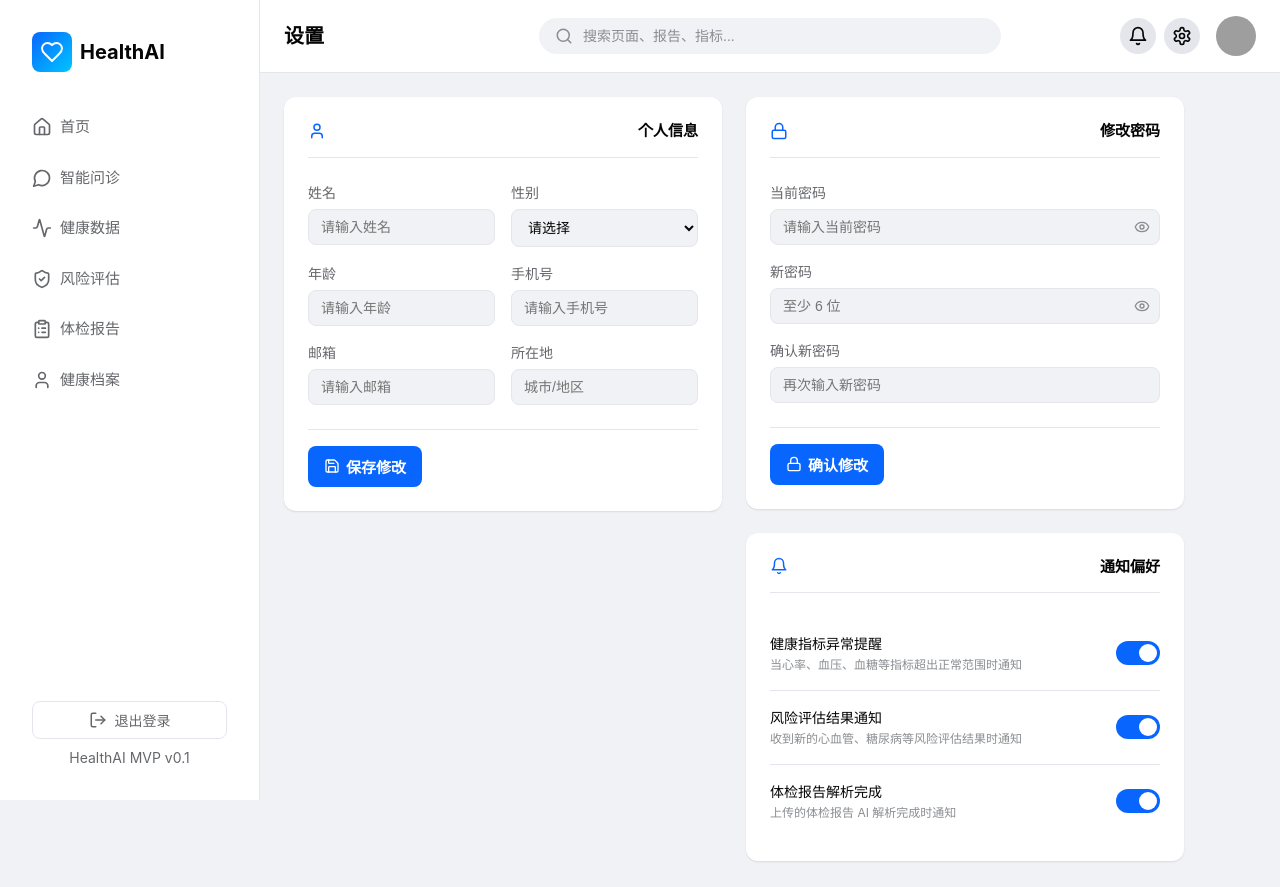
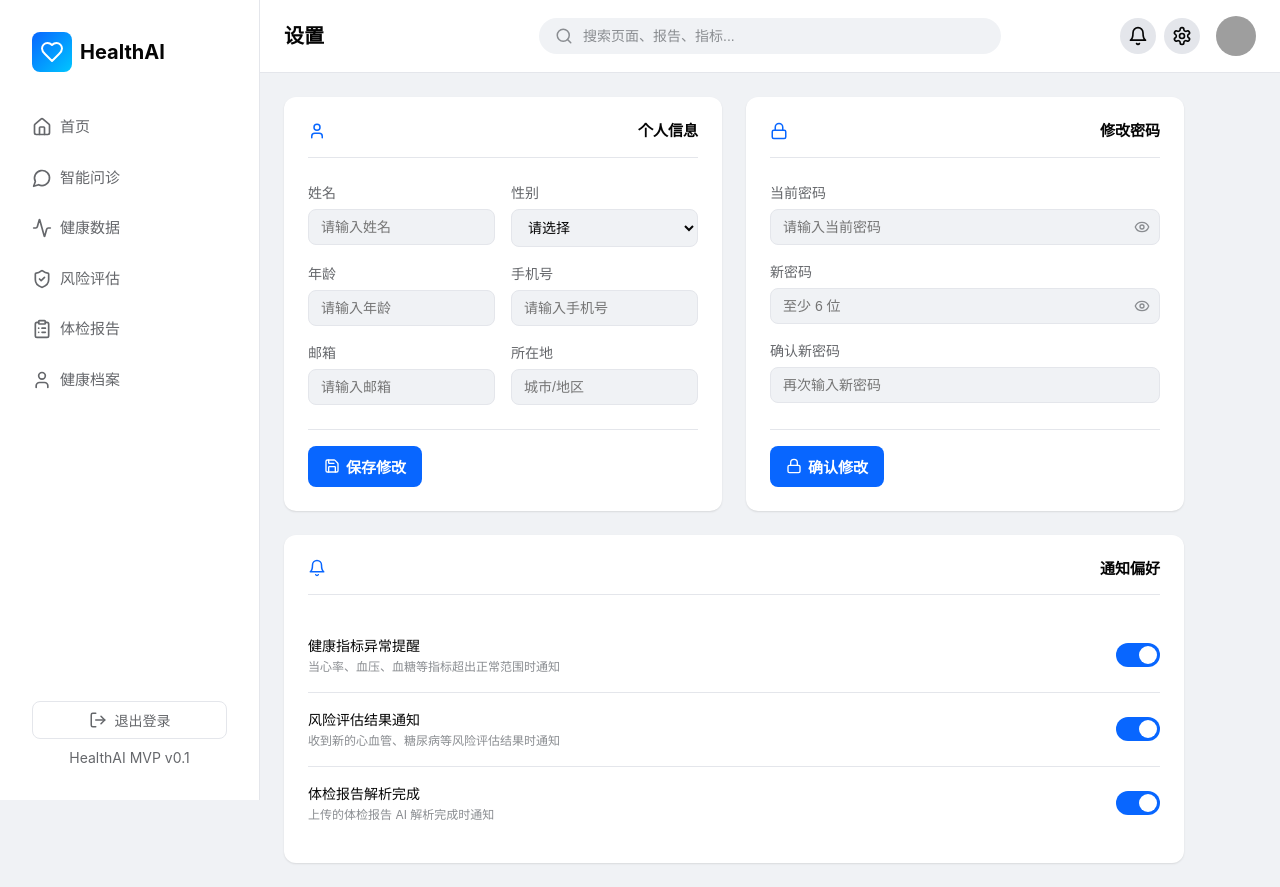
Before and after one commit to DabRlin/health-agent, a Vue app in the folder frontend/: page /settings in a window 1280 px wide. Built offline with nearby package versions, Linux system fonts and the light colour scheme; sample sign-in values are in the browser's storage; grey boxes are pictures that could not be loaded.

Commit message:
fix: 设置页恢复第一版布局，修改密码卡片拉伸填满高度消除右侧空白

```diff
--- a/frontend/src/views/Settings.vue
+++ b/frontend/src/views/Settings.vue
@@ -102,7 +102,7 @@ onMounted(loadUser)
   <div class="settings-page">
     <div class="settings-grid">
 
-      <!-- 左列：个人信息 -->
+      <!-- 个人信息 -->
       <div class="card settings-card">
         <div class="card-header">
           <User :size="18" class="card-icon" />
@@ -147,11 +147,8 @@ onMounted(loadUser)
         </div>
       </div>
 
-      <!-- 右列：修改密码 + 通知偏好 -->
-      <div class="right-col">
-
       <!-- 修改密码 -->
-      <div class="card settings-card">
+      <div class="card settings-card pwd-card">
         <div class="card-header">
           <Lock :size="18" class="card-icon" />
           <h2 class="card-title">修改密码</h2>
@@ -201,8 +198,7 @@ onMounted(loadUser)
         </div>
       </div>
 
-      <!-- 通知偏好 -->
-      <div class="card settings-card">
+      <div class="card settings-card notif-card">
         <div class="card-header">
           <Bell :size="18" class="card-icon" />
           <h2 class="card-title">通知偏好</h2>
@@ -241,8 +237,6 @@ onMounted(loadUser)
         </div>
       </div>
 
-      </div><!-- /right-col -->
-
     </div>
   </div>
 </template>
@@ -256,17 +250,24 @@ onMounted(loadUser)
   display: grid;
   grid-template-columns: 1fr 1fr;
   gap: var(--spacing-lg);
-  align-items: start;
+  align-items: stretch;
 }
 
 .settings-card {
   padding: var(--spacing-lg);
 }
 
-.right-col {
+.notif-card {
+  grid-column: 1 / -1;
+}
+
+.pwd-card {
   display: flex;
   flex-direction: column;
-  gap: var(--spacing-lg);
+}
+
+.pwd-card .form-stack {
+  flex: 1;
 }
 
 .card-header {
@@ -455,6 +456,9 @@ onMounted(loadUser)
   .settings-grid {
     grid-template-columns: 1fr;
   }
+  .notif-card {
+    grid-column: 1;
+  }
   .form-grid {
     grid-template-columns: 1fr;
   }
```
